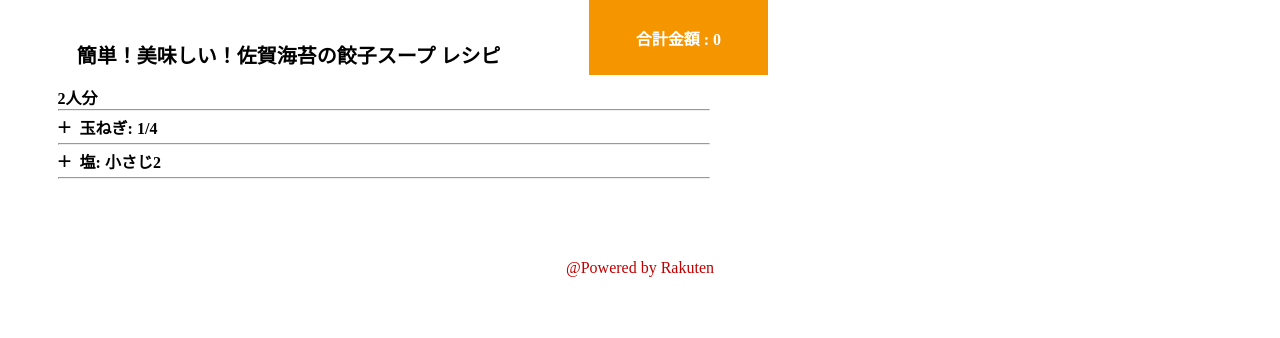
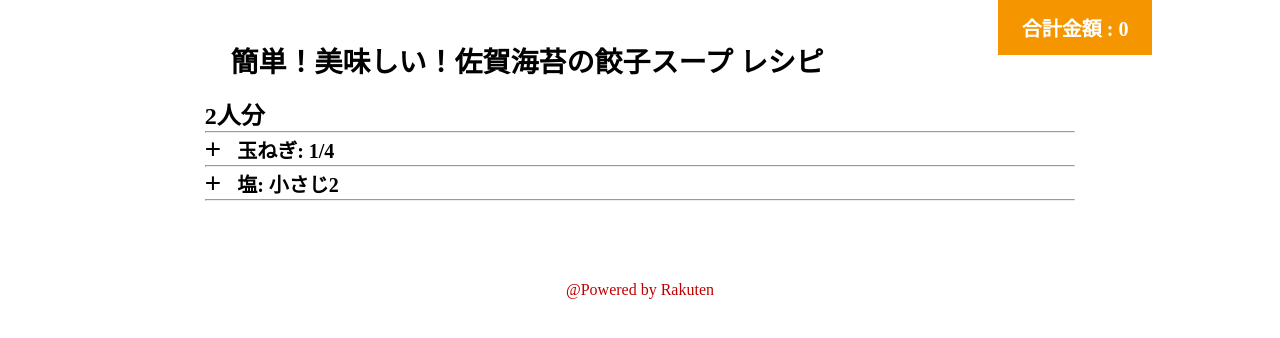
Before and after one commit to TimurRakhmanov/Group2_Project, a Django app: page /integration/recipe/fetch/1 in a window 1280 px wide. Shown: the part 160-498 px from the top of the page. Run offline with Django 5.2, Linux system fonts and the light colour scheme; the visitor is signed in with stand-in values (Sample User, id 1); data that the repository does not hold is empty.

Commit message:
fixed css problems in integrate

```diff
--- a/accounts/scss/devices/ingredient/_ingredientDesktop.scss
+++ b/accounts/scss/devices/ingredient/_ingredientDesktop.scss
@@ -1,5 +1,51 @@
 @media (min-width: $desktopScreen){
     .ingredient {
-        width: 60%;
+        width: 80%;
+        padding-left: 10%;
+
+        >.fixed {
+            padding: 1%;
+            font-size: 20px;
+        }
+
+        > h2 {
+            font-size: 28px;
+        }
+
+        > h4 {
+            font-size: 24px;
+        }
+
+        > ul {
+            width: 85%;
+
+            > aside {
+                column-gap: 2vh;
+                font-size: 20px;
+            }
+
+            .controlDisplay {
+                font-size: 28px;
+            }
+
+            li {
+                display: flex;
+                align-items: center;
+                height: 4vh;
+            }
+
+            > section {
+                > section {
+                    display: flex;
+                    flex-wrap: wrap;
+                    justify-content: space-between;
+                    padding-top: 2vh;
+                }
+            }
+
+            figure {
+                width: 30%;
+            }
+        }
     }
 }
--- a/accounts/static/style.css
+++ b/accounts/static/style.css
@@ -392,6 +392,42 @@ li {
 }
 @media (min-width: 1000px) {
   .ingredient {
-    width: 60%;
+    width: 80%;
+    padding-left: 10%;
+  }
+  .ingredient > .fixed {
+    padding: 1%;
+    font-size: 20px;
+  }
+  .ingredient > h2 {
+    font-size: 28px;
+  }
+  .ingredient > h4 {
+    font-size: 24px;
+  }
+  .ingredient > ul {
+    width: 85%;
+  }
+  .ingredient > ul > aside {
+    -moz-column-gap: 2vh;
+         column-gap: 2vh;
+    font-size: 20px;
+  }
+  .ingredient > ul .controlDisplay {
+    font-size: 28px;
+  }
+  .ingredient > ul li {
+    display: flex;
+    align-items: center;
+    height: 4vh;
+  }
+  .ingredient > ul > section > section {
+    display: flex;
+    flex-wrap: wrap;
+    justify-content: space-between;
+    padding-top: 2vh;
+  }
+  .ingredient > ul figure {
+    width: 30%;
   }
 }
```
